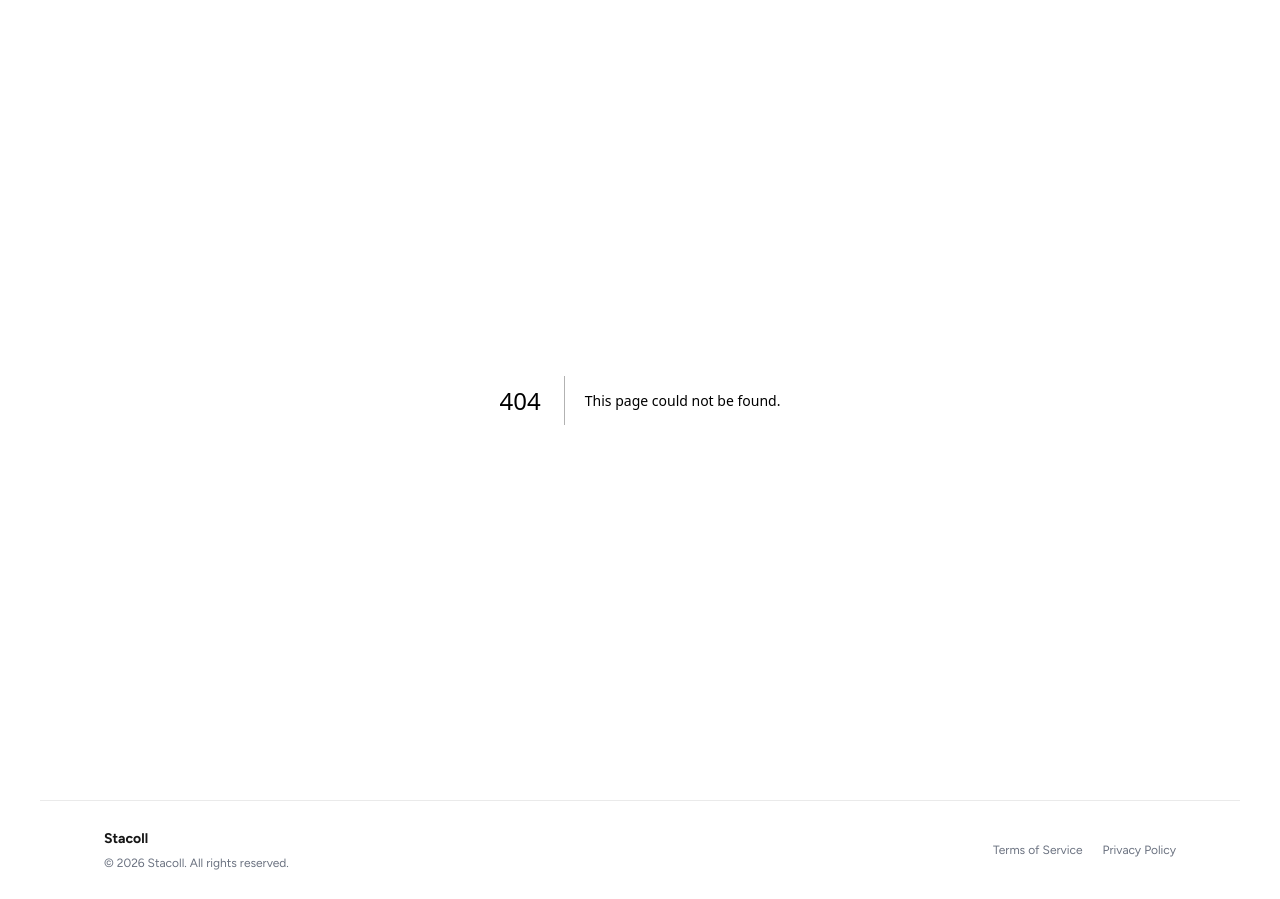
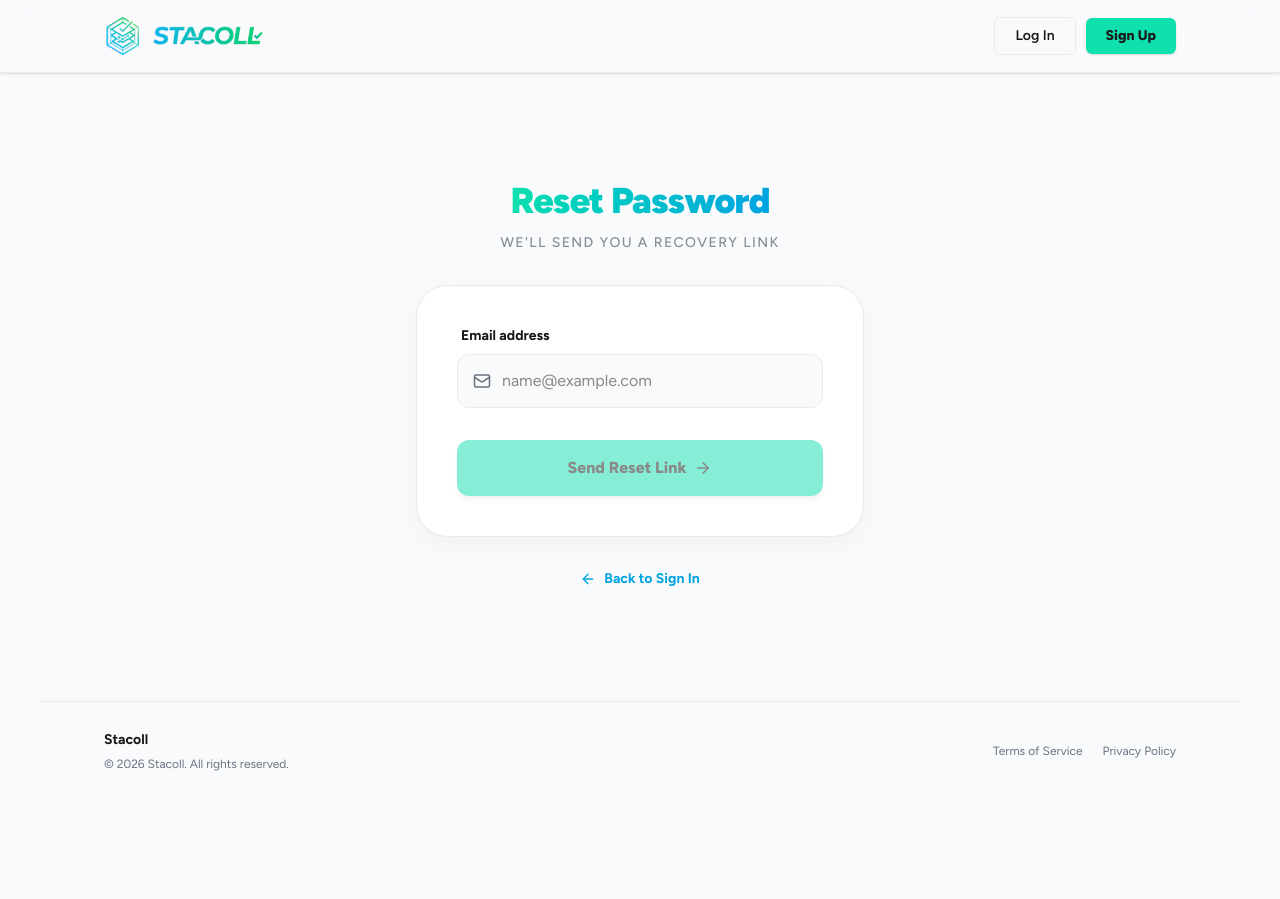
Before and after one commit to n0ngh0/stacoll-webapplication, a Next.js app in the folder frontend/: page /forgot-password in a window 1280 px wide. Before the commit this address had no page. After the commit the page ends 800 px from the top, so only its background shows below. Built offline with nearby package versions, Linux system fonts and the light colour scheme.

Commit message:
feat: add forgot password page with email submission and error handling

```diff
--- /dev/null
+++ b/frontend/app/(auth)/forgot-password/page.tsx
@@ -0,0 +1,139 @@
+"use client";
+import Link from "next/link";
+import { useState } from "react";
+import { Mail, ArrowLeft, Loader2, CheckCircle2, CircleAlert, ArrowRight } from "lucide-react";
+
+export default function ForgotPasswordPage() {
+    const [email, setEmail] = useState("");
+    const [error, setError] = useState("");
+    const [isLoading, setIsLoading] = useState(false);
+    const [isSubmitted, setIsSubmitted] = useState(false);
+
+    const handleSubmit = async (e: React.FormEvent) => {
+        e.preventDefault();
+        setError("");
+        setIsLoading(true);
+
+        try {
+            const apiUrl = process.env.NEXT_PUBLIC_API_URL || 'http://localhost:8000/api';
+            const res = await fetch(`${apiUrl}/auth/forgot-password`, {
+                method: "POST",
+                headers: { "Content-Type": "application/json" },
+                body: JSON.stringify({ email })
+            });
+
+            if (!res.ok) {
+                await new Promise(resolve => setTimeout(resolve, 1000));
+            }
+
+            setIsSubmitted(true);
+        } catch (err: any) {
+            setError(err.message || "Something went wrong");
+        } finally {
+            setIsLoading(false);
+        }
+    };
+
+    return (
+        <div className="flex-1 flex flex-col justify-center relative overflow-hidden bg-canvas py-8 px-4 sm:px-6 lg:px-8">
+            <main className="w-full max-w-md mx-auto animate-in fade-in zoom-in-95 duration-500 z-10">
+
+                {/* Header Section */}
+                <div className="text-center mb-8">
+                    <h1 className="text-4xl font-black tracking-tight mb-3">
+                        <span className="text-transparent bg-clip-text bg-gradient-to-r from-greenui to-brand-secondary">
+                            {isSubmitted ? "Check Email" : "Reset Password"}
+                        </span>
+                    </h1>
+                    <p className="text-text-muted text-sm font-medium uppercase tracking-widest opacity-80">
+                        {isSubmitted ? "Link has been sent" : "We'll send you a recovery link"}
+                    </p>
+                </div>
+
+                {/* Main Card */}
+                <div className="bg-white rounded-[2rem] p-8 sm:p-10 shadow-[0_8px_30px_rgb(0,0,0,0.04)] border border-border-subtle">
+
+                    {isSubmitted ? (
+                        /* Success View */
+                        <div className="text-center animate-in slide-in-from-bottom-4 duration-500">
+                            <div className="mx-auto w-16 h-16 bg-greenui/10 text-greenui rounded-full flex items-center justify-center mb-6">
+                                <CheckCircle2 width={32} height={32} />
+                            </div>
+                            <p className="text-text-muted text-sm mb-8 leading-relaxed">
+                                We've sent a password reset link to <br />
+                                <span className="font-bold text-text-main">{email}</span>
+                            </p>
+                            <Link
+                                href="/signin"
+                                className="w-full flex items-center justify-center gap-2 bg-canvas border border-border-subtle text-text-main hover:bg-white hover:border-greenui font-bold py-4 px-6 rounded-xl transition-all duration-300"
+                            >
+                                <ArrowLeft width={18} height={18} />
+                                Back to Log In
+                            </Link>
+                        </div>
+                    ) : (
+                        /* Form View */
+                        <div className="animate-in fade-in duration-300">
+                            {error && (
+                                <div className="w-full bg-red-50 border border-red-100 text-red-600 p-4 rounded-xl mb-6 text-center text-sm font-medium flex items-center justify-center gap-2 animate-in slide-in-from-top-2">
+                                    <CircleAlert size={18} />{error}
+                                </div>
+                            )}
+
+                            <form onSubmit={handleSubmit} className="flex flex-col gap-6">
+                                <div>
+                                    <label className="block text-sm font-bold text-text-main mb-2 ml-1">Email address</label>
+                                    <div className="relative group">
+                                        <div className="absolute inset-y-0 left-0 pl-4 flex items-center pointer-events-none text-text-muted">
+                                            <Mail width={18} height={18} />
+                                        </div>
+                                        <input
+                                            name="email"
+                                            value={email}
+                                            onChange={(e) => setEmail(e.target.value)}
+                                            required
+                                            type="email"
+                                            placeholder="name@example.com"
+                                            className="w-full pl-11 pr-4 py-3.5 rounded-xl text-text-main bg-canvas border border-border-subtle focus:bg-white focus:outline-none focus:border-greenui focus:ring-4 focus:ring-greenui/10 transition-all duration-300"
+                                        />
+                                    </div>
+                                </div>
+
+                                <button
+                                    type="submit"
+                                    disabled={isLoading || !email}
+                                    className="mt-2 w-full flex items-center justify-center gap-2 bg-greenui text-text-main hover:brightness-105 disabled:opacity-50 font-extrabold py-4 px-6 rounded-xl shadow-md hover:shadow-lg hover:-translate-y-0.5 transition-all duration-300 group cursor-pointer"
+                                >
+                                    {isLoading ? (
+                                        <>
+                                            <Loader2 width={20} height={20} className="animate-spin text-text-main" />
+                                            Sending...
+                                        </>
+                                    ) : (
+                                        <>
+                                            Send Reset Link
+                                            <ArrowRight width={18} height={18} className="group-hover:translate-x-1 transition-transform" />
+                                        </>
+                                    )}
+                                </button>
+                            </form>
+                        </div>
+                    )}
+                </div>
+
+                {/* Footer Section */}
+                {!isSubmitted && (
+                    <div className="mt-8 text-center">
+                        <Link
+                            href="/signin"
+                            className="text-brand-secondary text-sm font-bold hover:underline hover:text-brand-secondary-hover transition-all inline-flex items-center gap-2"
+                        >
+                            <ArrowLeft size={16} /> Back to Sign In
+                        </Link>
+                    </div>
+                )}
+
+            </main>
+        </div>
+    );
+}
--- a/frontend/app/layout.tsx
+++ b/frontend/app/layout.tsx
@@ -21,7 +21,7 @@ export default function RootLayout({ children }: { children: ReactNode }) {
     setMounted(true);
   }, []);
 
-  const isPublicPage = pathname === "/" || pathname === "/signin" || pathname === "/signup";
+  const isPublicPage = pathname === "/" || pathname === "/signin" || pathname === "/signup" || pathname === "/forgot-password";
   return (
     <html
       lang="th"
```
